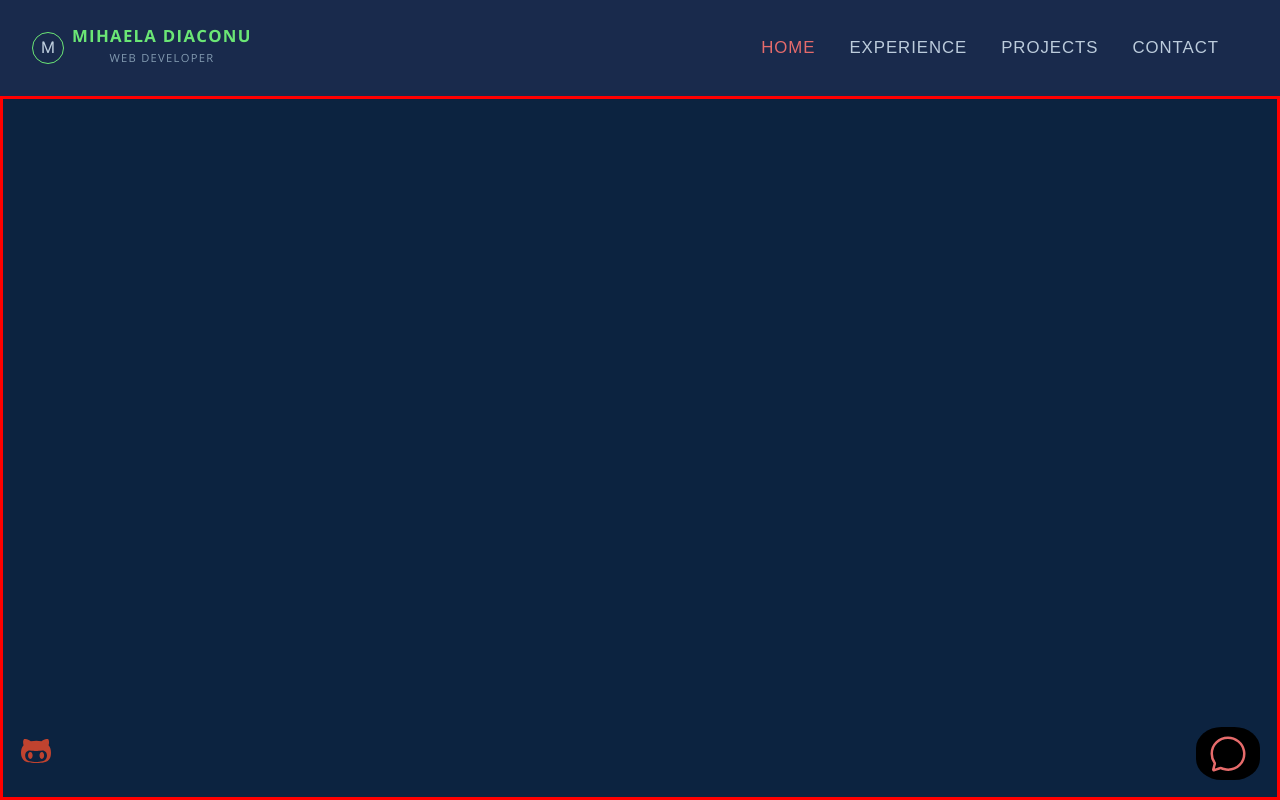
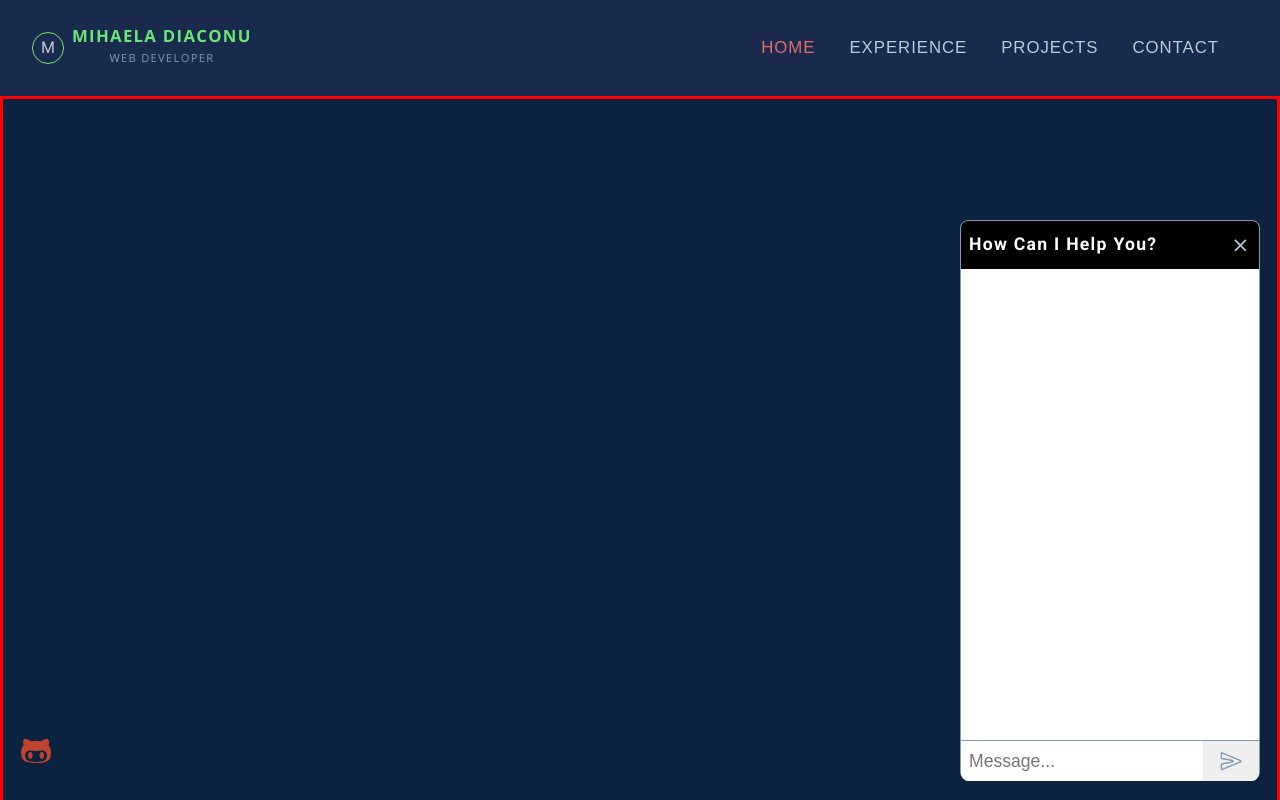
Before and after one commit to mdcodelab/mern-portofolio, a React (Create React App) app: page / in a window 1280 px wide. Shown: the top 800 px of the page. Built offline with nearby package versions, Linux system fonts and the light colour scheme; a web font is replaced by a local one.

Commit message:
ChatRoom - main JSX & style

```diff
--- a/src/App.css
+++ b/src/App.css
@@ -220,13 +220,14 @@ hr {
 }
 
 /* SIDEBAR*/
-.sidebar-container {
+.sidebar__container {
   display: flex;
   align-items: center;
   justify-content: center;
   height: 0;
   opacity: 0;
   transition: all 0.5s ease;
+  border: 2px solid red;
 }
 
 .close {
@@ -240,7 +241,7 @@ hr {
 ul.sidebar-links {
   flex: 1;
   width: 100%;
-  text-align: center;
+  text-align: left;
 }
 
 ul.sidebar-links li a {
--- a/src/components/Chat.js
+++ b/src/components/Chat.js
@@ -4,9 +4,14 @@ import ChatRoom from "./ChatRoom";
 import styled from "styled-components";
 
 function Chat() {
-  const [showChat, setShowChat] = React.useState(false);
+  const [showChat, setShowChat] = React.useState(true);
 
-  return <Wrapper className="chat_container">{showChat ? <ChatRoom /> : <ChatLauncher/>}</Wrapper>;
+  return (
+    <Wrapper className="chat__container">
+      {showChat && <ChatRoom setShowChat={setShowChat} showChat={showChat} />}
+      {!showChat && <ChatLauncher setShowChat={setShowChat} showChat={showChat}/>}
+    </Wrapper>
+  );
 }
 
 const Wrapper = styled.div`
@@ -14,7 +19,7 @@ const Wrapper = styled.div`
   bottom: 20px;
   right: 20px;
   cursor: pointer;
-  transition: all 0.7s ease;
+  transition: all 2s ease;
 `;
 
 export default Chat;
--- a/src/components/ChatLauncher.js
+++ b/src/components/ChatLauncher.js
@@ -3,8 +3,8 @@ import styled from "styled-components";
 import { IoChatbubbleOutline } from "react-icons/io5";
 
 
-function ChatLauncher() {
-  return <Wrapper>
+function ChatLauncher({showChat, setShowChat}) {
+  return <Wrapper onClick={()=> setShowChat(!showChat)}>
     <IoChatbubbleOutline className="icon__launcher"></IoChatbubbleOutline>
   </Wrapper>;
 }
@@ -17,6 +17,7 @@ const Wrapper = styled.div`
   justify-content: center;
   background: black;
   border-radius: 40%;
+  transition: all 2s ease;
 
   .icon__launcher {
     color: var(--clr-red-light-1);
--- a/src/components/ChatRoom.js
+++ b/src/components/ChatRoom.js
@@ -1,12 +1,102 @@
 import React from 'react';
 import styled from "styled-components";
+import { IoMdClose } from "react-icons/io";
+import { IoSendOutline } from "react-icons/io5";
 
-function ChatRoom() {
+
+function ChatRoom({showChat, setShowChat}) {
+  const[message, setMessage]=React.useState("");
+
   return (
-    <div>
+    <Wrapper>
+      <div className="chat__header">
+        <h3>How Can I Help You?</h3>
+        <IoMdClose style={{fontSize: "1.3rem"}} onClick={()=> setShowChat(!showChat)}></IoMdClose>
+      </div>
+      <div className="chat__body">
 
-    </div>
+      </div>
+      <div className="chat__submit">
+        <input type="text" placeholder="Message..." value={message} onChange={(e)=>setMessage(e.target.value)}></input>
+        <button><IoSendOutline></IoSendOutline></button>
+      </div>
+    </Wrapper>
   );
 }
 
+const Wrapper = styled.div`
+  width: 300px;
+  height: 70vh;
+  border-radius: 0.5rem;
+  background: black;
+  border: 1px solid var(--clr-grey-6);
+  transition: all 2s ease;
+
+  //header
+  .chat__header {
+    padding: 0.5rem;
+    height: 3rem;
+    display: flex;
+    align-items: center;
+    justify-content: space-between;
+  }
+
+  .chat__header h3 {
+    margin: 0;
+    padding: 0;
+    font-size: 1.1rem;
+    color: #fff;
+  }
+
+  .chat__header i {
+    font-size: 2rem;
+    color: #fff;
+    cursor: pointer;
+  }
+
+  //body
+  .chat__body {
+    height: calc(70vh - 3rem - 2.5rem);
+    max-height: auto;
+    background: #fff;
+    overflow-y: scroll;
+    border-bottom: 1px solid var(--clr-grey-6);
+  }
+
+  //submit
+  .chat__submit {
+    height: 2.5rem;
+    background: #fff;
+    border-radius: 0 0 0.5rem 0.5rem;
+    display: flex;
+  }
+
+  .chat__submit input {
+    border-radius: 0 0 0 0.5rem;
+    border: none;
+    outline: none;
+    flex: 1;
+    font-size: 1.1rem;
+    padding: 0.5rem;
+  }
+
+  .chat__submit button {
+    border-radius: 0 0 0.5rem 0;
+    border: none;
+    flex: 0.3;
+    display: flex;
+    align-items: center;
+    justify-content: center;
+    font-size: 1.4rem;
+    color: var(--clr-grey-6);
+    cursor: pointer;
+    transition: all 0.5s ease-in-out;
+  }
+
+  .chat__submit button:hover {
+    color: black;
+    font-size: 1.6rem;
+  }
+`;
+
 export default ChatRoom;
--- a/src/components/Project.js
+++ b/src/components/Project.js
@@ -84,7 +84,7 @@ const Wrapper = styled.div`
     margin-top: 4rem;
     box-shadow: inset 0px 0px 4px var(--clr-grey-6);
     background: #192a4c;
-    border-radius: 1rem;
+    border-radius: 0.4rem;
   }
 
   .left,
@@ -97,7 +97,7 @@ const Wrapper = styled.div`
   .video {
     width: 100%;
     height: auto;
-    border-radius: 0.35rem;
+    border-radius: 0.4rem;
     display: block;
     margin: 0 auto;
   }
--- a/src/components/Sidebar.js
+++ b/src/components/Sidebar.js
@@ -9,11 +9,10 @@ const Sidebar = () => {
   const handleClick = (value) => {
     setSidebar(!isSidebar);
     setActiveLink(value);
-    console.log("contact")
   };
 
   return (
-    <div className={isSidebar ? "close section__center sidebar" : "sidebar-container section__center sidebar"}>
+    <div className={isSidebar ? "close section__center" : "sidebar__container section__center sidebar"}>
       <ul className="links sidebar-links">
         <li>
           <Link to="/"
--- a/src/pages/Contact.js
+++ b/src/pages/Contact.js
@@ -315,7 +315,6 @@ const Wrapper = styled.div`
     top: 13rem;
     left: 50%;
     transform: translateX(-50%);
-    z-index: 100;
     color: var(--clr-red-light-1);
     cursor: pointer;
     transition: all 0.7s ease-in-out;
--- a/src/pages/Experience.js
+++ b/src/pages/Experience.js
@@ -32,7 +32,7 @@ console.log(window.innerWidth);
 
   return (
     <Wrapper
-      className="page-100 about-container section__center" id="experience">
+      className="page-100 section__center" id="experience">
       <h2 className="title">Experience</h2>
       <hr style={{ width: "100px", margin: "1rem auto" }}></hr>
       {window.innerWidth > 1100 && (
@@ -79,8 +79,6 @@ console.log(window.innerWidth);
 };
 
 const Wrapper = styled.div`
-  max-width: 1200px;
-  margin: 0 auto;
   padding: 3rem;
   border: 2px solid red;
 
--- a/src/pages/Home.js
+++ b/src/pages/Home.js
@@ -8,13 +8,14 @@ import { useGlobalContext } from '../useContext';
 const Home = () => {
   const {isSidebar}=useGlobalContext();
   return (
-    <Wrapper className={!isSidebar ? "page section__center" : "hidden"} id="home">
+    <Wrapper className={!isSidebar ? "page-100 home__container section__center" : "hidden"} id="home">
 
     </Wrapper>
   );
 }
 
 const Wrapper = styled.div`
+padding: 3rem;
 border: 3px solid red;
 `;
 
```
Also changed, not shown: src/useContext.js (+7 -2 lines).
